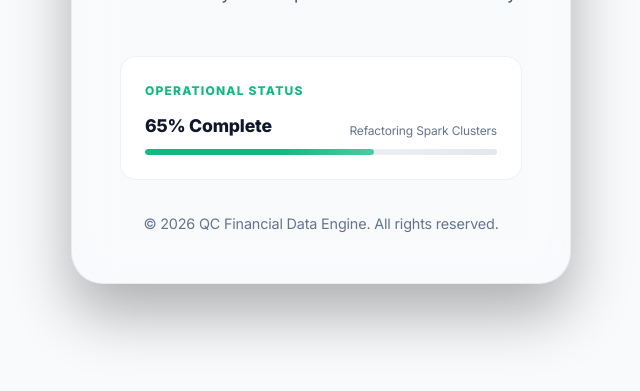
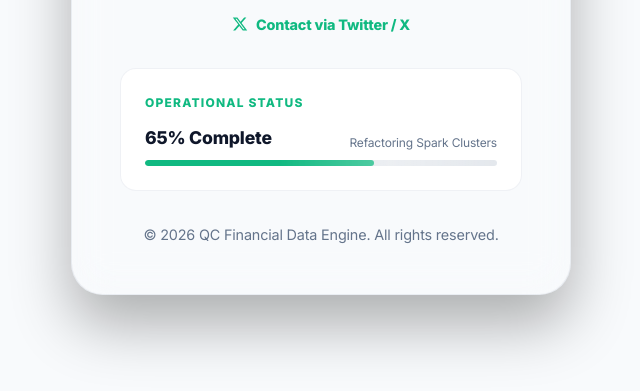
Before and after one commit to Ahmedin-Jamil/QuickConverter, a website built with Vite: page index.html in a window 1280 px wide. Shown: the part 401-792 px from the top of the page, without its empty margins (319-959 px from the left). Built offline with nearby package versions, Linux system fonts and the light colour scheme; no server answers.

Commit message:
Major updates 27

```diff
--- a/index.html
+++ b/index.html
@@ -120,6 +120,16 @@
           We're currently performing scheduled optimizations to the ETL pipeline.
           QC will be back online shortly with improved extraction accuracy.
         </p>
+        <div style="margin-top: 1rem;">
+          <a href="https://x.com/quick_convert" target="_blank"
+            style="color:var(--accent); text-decoration:none; font-weight:700; font-size:0.9rem; display:flex; align-items:center; justify-content:center; gap:0.5rem;">
+            <svg width="16" height="16" viewBox="0 0 24 24" fill="currentColor">
+              <path
+                d="M18.244 2.25h3.308l-7.227 8.26 8.502 11.24H16.17l-5.214-6.817L4.99 21.75H1.68l7.73-8.835L1.254 2.25H8.08l4.713 6.231zm-1.161 17.52h1.833L7.084 4.126H5.117z" />
+            </svg>
+            Contact via Twitter / X
+          </a>
+        </div>
       </div>
 
       <div class="maintenance-status-card">
```
